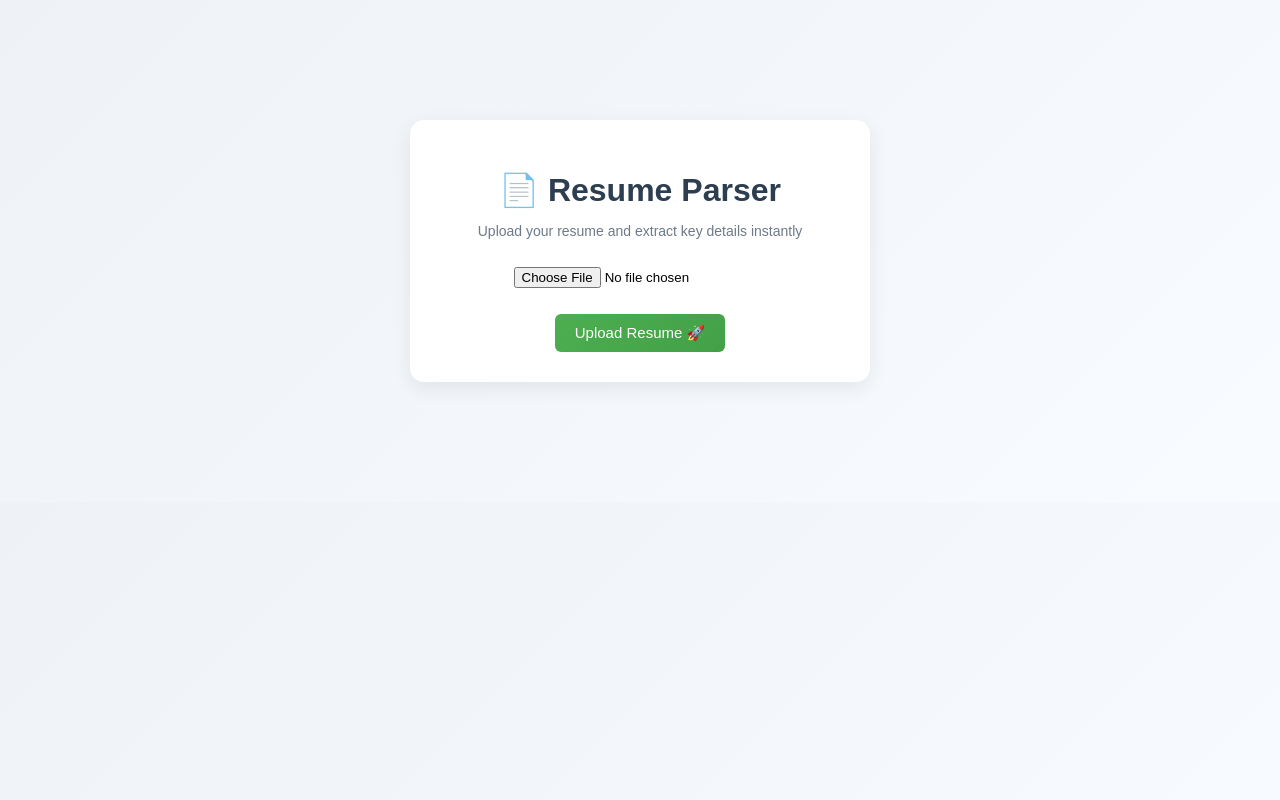
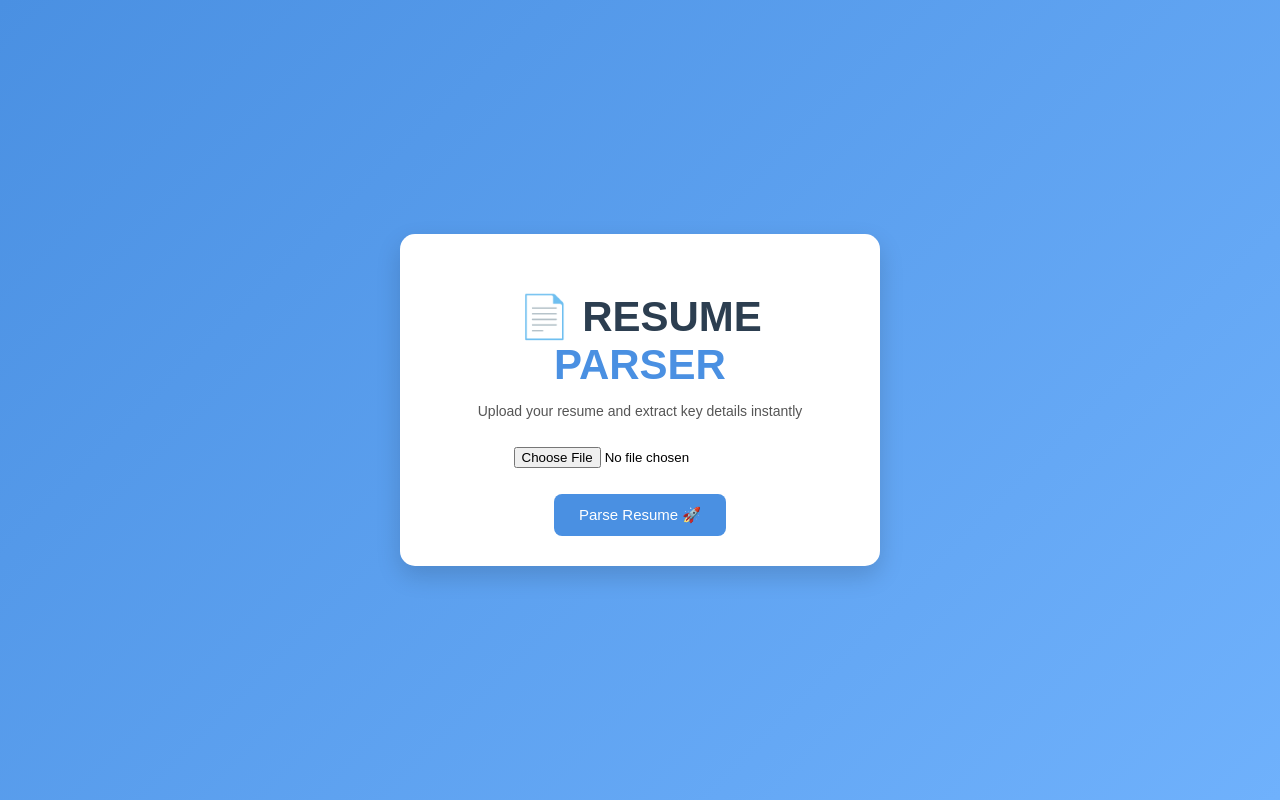
Before and after one commit to nihirashh/resume-parser-ai, a Flask app: page / in a window 1280 px wide. Run offline with Flask 3, Linux system fonts and the light colour scheme.

Commit message:
Improved UI with blue theme and title styling

```diff
--- a/static/static.css
+++ b/static/static.css
@@ -1,31 +1,44 @@
 body {
     font-family: Arial, sans-serif;
-    background: linear-gradient(135deg, #eef2f7, #f8fbff);
     margin: 0;
-    padding: 0;
 }
 
-/* Main container */
-.container {
-    width: 400px;
-    margin: 120px auto;
+/* Full screen layout */
+.main {
+    height: 100vh;
+    display: flex;
+    justify-content: center;
+    align-items: center;
+    background: linear-gradient(135deg, #4a90e2, #6fb1fc);
+}
+
+/* Card styling */
+.card {
+    width: 420px;
     padding: 30px;
     background: white;
-    border-radius: 14px;
-    box-shadow: 0px 6px 20px rgba(0, 0, 0, 0.08);
+    border-radius: 15px;
     text-align: center;
+    box-shadow: 0px 10px 25px rgba(0,0,0,0.15);
 }
 
-/* Heading */
-h1 {
+/* Title styling */
+.title {
+    font-size: 42px;
+    font-weight: bold;
+    color: #2c3e50;
     margin-bottom: 10px;
-    color: #2c3e50;
+}
+
+/* Highlight word */
+.title span {
+    color: #4a90e2;
 }
 
 /* Subtitle */
 .subtitle {
+    color: #555;
     font-size: 14px;
-    color: #6c7a89;
     margin-bottom: 20px;
 }
 
@@ -36,15 +49,26 @@ input[type="file"] {
 
 /* Button */
 button {
-    padding: 10px 20px;
-    background: linear-gradient(135deg, #4CAF50, #43a047);
+    padding: 12px 25px;
+    background: #4a90e2;
     color: white;
     border: none;
-    border-radius: 6px;
+    border-radius: 8px;
     font-size: 15px;
     cursor: pointer;
 }
 
 button:hover {
-    background: linear-gradient(135deg, #43a047, #388e3c);
+    background: #357abd;
 }
+
+/* Responsive */
+@media (max-width: 600px) {
+    .card {
+        width: 90%;
+    }
+
+    .title {
+        font-size: 30px;
+    }
+}
--- a/templates/index.html
+++ b/templates/index.html
@@ -6,15 +6,24 @@
 </head>
 <body>
 
-    <div class="container">
-        <h1>📄 Resume Parser</h1>
-        <p class="subtitle">Upload your resume and extract key details instantly</p>
+    <div class="main">
+        <div class="card">
 
-        <form method="POST" enctype="multipart/form-data">
-            <input type="file" name="resume" required>
-            <br><br>
-            <button type="submit">Upload Resume 🚀</button>
-        </form>
+            <h1 class="title">
+                📄 RESUME <span>PARSER</span>
+            </h1>
+
+            <p class="subtitle">
+                Upload your resume and extract key details instantly
+            </p>
+
+            <form method="POST" enctype="multipart/form-data">
+                <input type="file" name="resume" required>
+                <br><br>
+                <button type="submit">Parse Resume 🚀</button>
+            </form>
+
+        </div>
     </div>
 
 </body>
```
